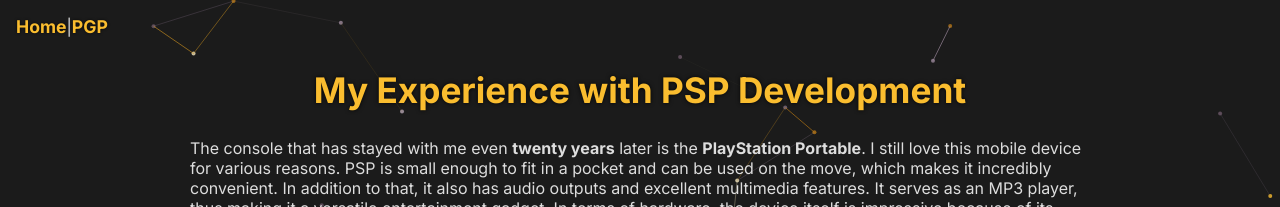
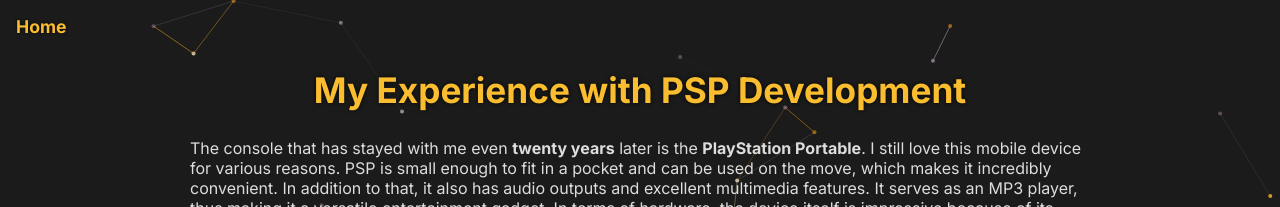
Before and after one commit to samueleamatowebsite/samueleamatowebsite.github.io, a Jekyll site: the page built from _posts/2024-01-01-psp-development.md, in a window 1280 px wide. Shown: the top 207 px of the page. Built offline with Jekyll 4.4.1, drawn with Linux system fonts in a browser that asks for light colours.

Commit message:
Update default.html

```diff
--- a/_layouts/default.html
+++ b/_layouts/default.html
@@ -102,7 +102,7 @@
   <canvas id="particle-canvas"></canvas>
 
   <header>
-    <a href="{{ '/' | relative_url }}">Home</a> | <a href="pgp.txt">PGP</a>
+    <a href="{{ '/' | relative_url }}">Home</a>
   </header>
 
   {% if page.title %}
```
